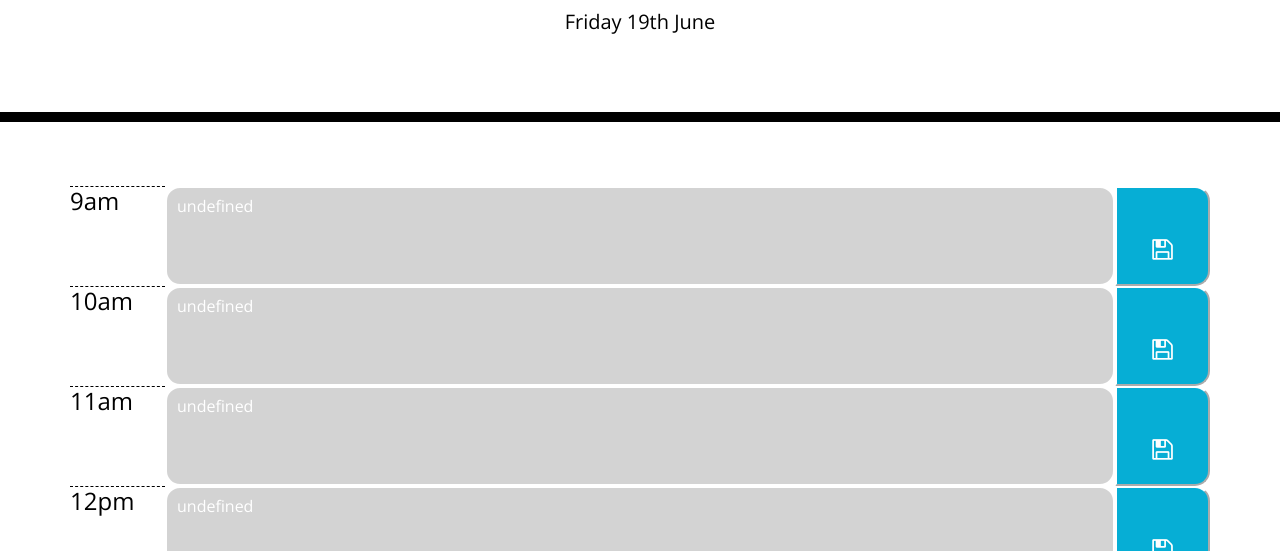
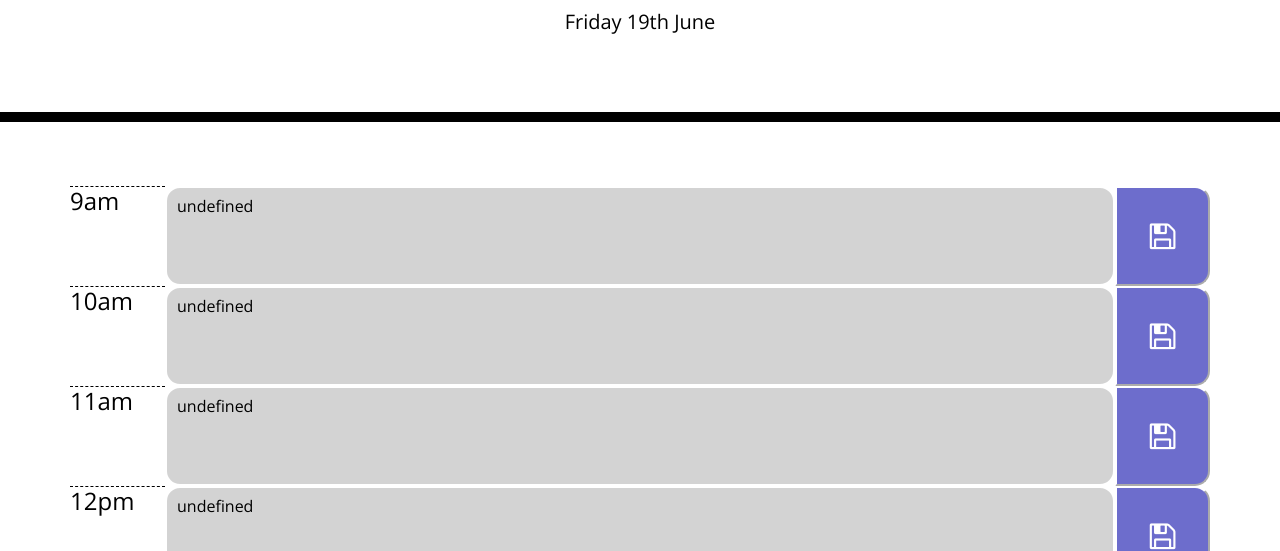
Before and after one commit to CR-53/Work-Day-Schedular, a plain HTML site: page Develop/index.html in a window 1280 px wide. Shown: the part 182-733 px from the top of the page. Drawn offline with nearby package versions, Linux system fonts and the light colour scheme; files whose address does not match are found by name.

Commit message:
updated styling on timeblocks and save buttons

```diff
--- a/Develop/style.css
+++ b/Develop/style.css
@@ -51,7 +51,7 @@ textarea {
 
 .past {
   background-color: #d3d3d3;
-  color: white;
+  color: black;
 }
 
 .present {
@@ -71,13 +71,15 @@ textarea {
   border-width: 2px;
   border-top-right-radius: 15px;
   border-bottom-right-radius: 15px;
-  background-color: #06AED5;
-  font-size: 24px;
+  background-color: #6d6dcc;
+  font-size: 30px;
   color: white;
+  display: flex;
+  align-items: center;
 }
 
 .saveBtn:hover {
-  background-color: #0e2f36;
+  background-color: #5b5bbb;
   font-size: 24px;
   transition: all .3s ease-in-out;
 }
@@ -93,3 +95,7 @@ textarea {
   padding-left: 0px !important;
   padding-right: 0px !important;
 }
+
+.fa {
+  margin: auto !important;
+}
```
